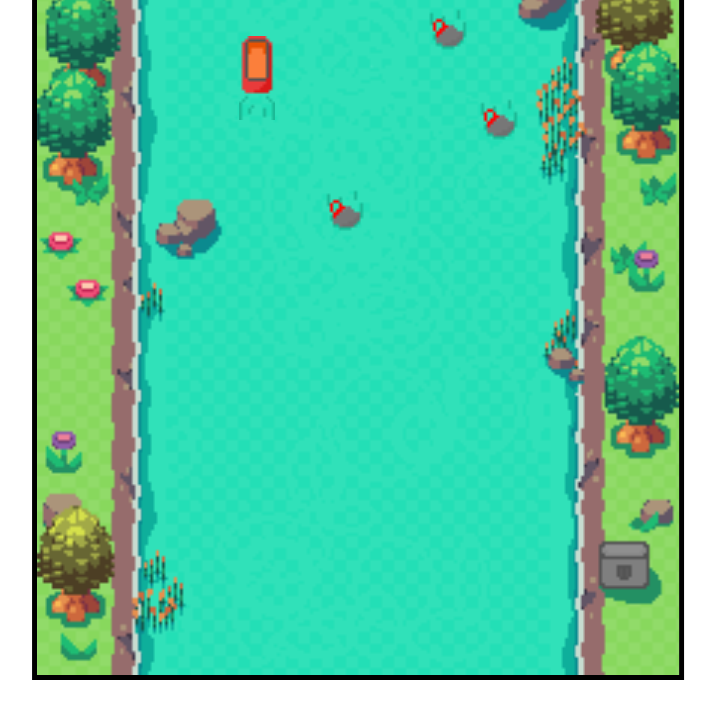
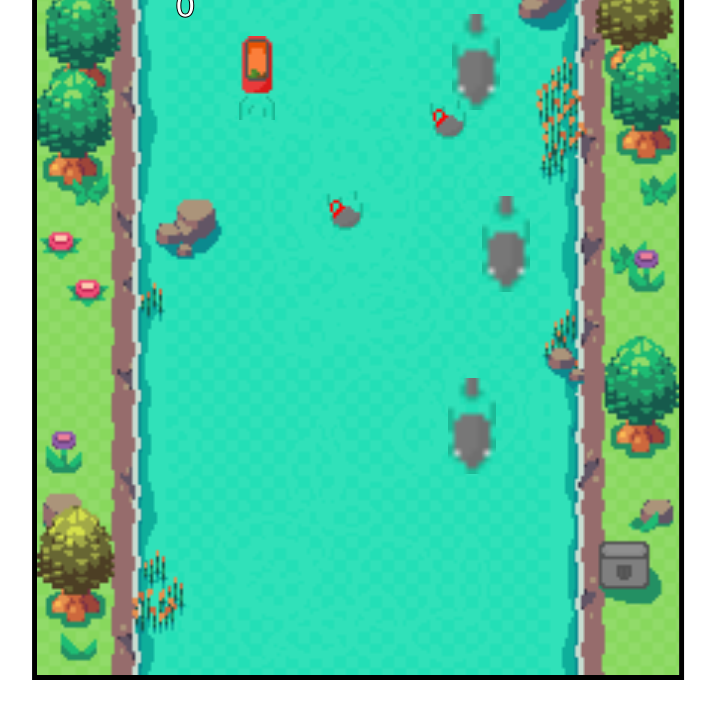
Before and after one commit to AidanLatno/Module-2-Final-Aidan-Latno, a plain HTML site: page index.html in a window 1280 px wide. Shown: the part 92-800 px from the top of the page, without its empty margins (282-998 px from the left). Drawn offline with Linux system fonts and the light colour scheme.

Commit message:
Added death screen, lives and score display,started with fish, many other things I think

```diff
--- a/index.html
+++ b/index.html
@@ -11,6 +11,9 @@
 
         <canvas id="canvas1"></canvas>
         <img id="land" src="textures/land.png">
+        <h1 id="scoretext" class="scoredisplay">Score: </h1>
+        <h1 id="score" class="scoredisplay">0</h1>
+
         <div style="display:none;">
             <img id="playertexture1" src="textures/boat1.png" width="36" height="84">
             <img id="playertexture2" src="textures/boat2.png" width="36" height="84">
@@ -20,18 +23,16 @@
 
             <img id="trashtexture1" src="textures/trash1.png" width="32" height="32">
             <img id="trashtexture2" src="textures/trash2.png" width="32" height="32">
-            <img id="trashtexture3" src="textures/can.png" width="16" height="16">
 
             <img id="fishtexture1" src="textures/fish1.png" width="32" height="32">
             <img id="fishtexture2" src="textures/fish2.png" width="32" height="32">
 
-            <img id="scoretexture" src="textures/score.png" width="32" height="32">
-
-        </div>
+            <img id="fullhearttexture" src="textures/full_heart.png" width="32" height="32">
+            <img id="emptyhearttexture" src="textures/empty_heart.png" width="32" height="32">
 
 
-
-
+            <img id="losetexture" src="textures/YouLose.png" width="32" height="32">
+        </div>
 
         <script src="script.js"></script>
     </body>
--- a/script.js
+++ b/script.js
@@ -33,7 +33,6 @@ window.addEventListener('load', function(){
         Contains:
             Methods to detect for collision with other Actors
             Position, Height, Width, Speed
-            Tags list to create groups of Actors
             Deletion flag that tells the scene to delete the Actor from itself when set to true
     */
     class Actor{
@@ -47,7 +46,6 @@ window.addEventListener('load', function(){
             this.speedY = 0;
             this.maxSpeed = 2;
             this.markedForDeletion = false;
-            this.tags = [];
         }
         // Draws the sprite with the info of the actor, gets called every frame
         draw(context){
@@ -68,17 +66,6 @@ window.addEventListener('load', function(){
                 (this.x > (actor.x + actor.width))
             );
         }
-        // Adds tag to tag list for grouping
-        addTag(tag){
-            this.tags.push(tag);
-            return this;
-        }
-        // returns index of passed in tag within the tag list
-        // will return -1 if it does not exist with the list
-        hasTag(tag){
-            if(this.tags.indexOf(tag) > -1) return true;
-            return false;
-        }
     }
 
     /*
@@ -96,6 +83,8 @@ window.addEventListener('load', function(){
         update(scene){
             this.speedX = 0;
             this.speedY = 0;
+
+            if(lives <= 0) return; // Freezes game when you lose
 
             if(scene.keys.includes('w')) this.speedY += -this.maxSpeed;
             if(scene.keys.includes('a')) this.speedX += -this.maxSpeed;
@@ -141,14 +130,16 @@ window.addEventListener('load', function(){
 
     /*
         Trash class inherits from actor and is used for the trash object seen in game
-        Objects of this class will slowly fall down the scene, then delete themsekves once they get to the bottom and take 1 life away
+        Objects of this class will slowly fall down the scene, then delete themselves once they get to the bottom and take 1 life away
     */
     class Trash extends Actor{
         constructor(x,y,sprite){
             super(x,y,sprite);
         }
         update(scene){
-            this.y += 1;
+            if(lives <= 0) return; // Freezes game when you lose
+
+            this.y++;
             if(this.y > 700){
                 this.markedForDeletion = true;
                 lives--;
@@ -157,7 +148,27 @@ window.addEventListener('load', function(){
     }
 
     /*
-        Class containing all Actor in the world during runtime, aswell as trigging their logic and draw calls
+        Fish class inherits from actor and is used for the fish object seen in game
+        Objects of this class will slowly fall down the scene, then delete themselves once they get to the bottom
+        When the player collides with a fish, it will knock all trash out of their boat back into the water
+    */
+    class Fish extends Actor{
+        constructor(x,y,sprite){
+            super(x,y,sprite);
+            this.width /= 2;
+        }
+        update(scene){
+            if(lives <= 0) return; // Freezes game when you lose
+
+            this.y += 2;
+            if(this.y > 700){
+                this.markedForDeletion = true;
+            }
+        }
+    }
+
+    /*
+        Class containing all Actor in the world during runtime, as well as trigging their logic and draw calls
         Also contains input que and methods to remove/add Actors into the scene
     */
     class Scene {
@@ -186,26 +197,44 @@ window.addEventListener('load', function(){
             this.actors.push(actor);
         }
         // Takes info from an actor and makes a new one based on that
-        addNewActor(actor,tag){
-            this.actors.push(new Actor(actor.x, actor.y, actor.sprite).addTag(tag));
+        addNewActor(actor){
+            this.actors.push(new Actor(actor.x, actor.y, actor.sprite));
         }
         addNewTrash(actor){
-            this.actors.push(new Trash(actor.x, actor.y, actor.sprite).addTag("Trash"));
+            this.actors.push(new Trash(actor.x, actor.y, actor.sprite));
+        }
+        addNewFish(actor){
+            this.actors.push(new Fish(actor.x, actor.y, actor.sprite));
         }
     }
 
     // Declaration and initialization of constant game objects
-    const level1 = new Scene(canvas.width,canvas.height);
-    const player = new Player(100,100,document.getElementById("playertexture1"));
-    const bin = new Actor(400,600,null);
-    const trash = new Trash(200,20,document.getElementById("trashtexture1"));
+    let level1 = new Scene(canvas.width,canvas.height);
+    let player = new Player(100,100,document.getElementById("playertexture1"));
+    let bin = new Actor(400,600,null);
+    let trash = new Trash(200,20,document.getElementById("trashtexture1"));
+    let fish = new Fish(200,20,this.document.getElementById("fishtexture1"));
+    let heart1 = new Actor((canvas.width/2)-60,20,document.getElementById("fullhearttexture"));
+    let heart2 = new Actor((canvas.width/2)-20,20,document.getElementById("fullhearttexture"));
+    let heart3 = new Actor((canvas.width/2)+20,20,document.getElementById("fullhearttexture"));
+    let loseMessage = new Actor((canvas.width/2)-150,canvas.height/2-150,document.getElementById("losetexture"));
+    loseMessage.height = 300;
+    loseMessage.width = 300;
+    heart1.height = 40;
+    heart1.width = 40;
+    heart2.height = 40;
+    heart2.width = 40;
+    heart3.height = 40;
+    heart3.width = 40;
 
     level1.addActor(player);
     level1.addActor(bin);
+    level1.addActor(heart1);
+    level1.addActor(heart2);
+    level1.addActor(heart3);
 
     // Spawn trash periodically
-    var intervalId = setInterval(function() {
-        console.log("Called");
+    var trashSpawnID = setInterval(function() {
         trash.x = Math.floor(Math.random() * 370);
 
         if(Math.floor(Math.random() * 2) === 1) trash.sprite = document.getElementById("trashtexture1");
@@ -214,10 +243,21 @@ window.addEventListener('load', function(){
         level1.addNewTrash(trash);
     }, 1500);
 
+    // Spawn fish periodically
+    var trashSpawnID = setInterval(function() {
+        fish.x = Math.floor(Math.random() * 370);
+
+        if(Math.floor(Math.random() * 2) === 1) fish.sprite = document.getElementById("fishtexture1");
+        else fish.sprite = document.getElementById("fishtexture2");
+
+        level1.addNewFish(fish);
+    }, 1500);
+
     // Empty Trash when near bin periodically
-    var intervalId = setInterval(function() {
+    var trashDepositID = setInterval(function() {
         // Player and bin collision
         if(player.isColliding(bin) && player.inventory > 0){
+            player.score += 10;
             player.inventory--;
             player.updateSprite();
         }
@@ -225,14 +265,14 @@ window.addEventListener('load', function(){
 
     // main game loop
     function game(){
-        // Graphics
+        // Canvas Graphics
         ctx.clearRect(0,0,canvas.width,canvas.height);
         level1.update();
         level1.draw(ctx);
 
         // Detect Player collision with trash
         level1.actors.forEach(actor =>{
-            if(actor.hasTag("Trash")){
+            if(actor instanceof Trash){
                 if(actor.isColliding(player) && player.inventory < 10){
                     actor.markedForDeletion = true;
                     player.inventory++;
@@ -241,7 +281,24 @@ window.addEventListener('load', function(){
             }
         });
 
+        // Update sprites for hearts to display number of lives
+        switch(lives){
+            case 0:
+                heart3.sprite = document.getElementById("emptyhearttexture");
+            case 1:
+                heart2.sprite = document.getElementById("emptyhearttexture");
+            case 2:
+                heart1.sprite = document.getElementById("emptyhearttexture");
+        }
 
+        // Echo score to html tags
+        document.getElementById('score').innerHTML = player.score;
+
+        if(lives <= 0 && !level1.actors.includes(loseMessage)){
+            level1.addActor(loseMessage);
+            clearInterval(trashSpawnID);
+            clearInterval(trashDepositID);
+        }
 
 
         requestAnimationFrame(game);
--- a/style.css
+++ b/style.css
@@ -30,3 +30,20 @@
     max-height: 100%;
 
 }
+
+.scoredisplay{
+    -webkit-text-stroke-width: 1px;
+    -webkit-text-stroke-color: black;
+    color:white;
+    position: absolute;
+    font-family: 'Gill Sans', 'Gill Sans MT', Calibri, 'Trebuchet MS', sans-serif;
+    top: 7%;
+    left: 36.5%;
+    transform: translate(-50%, -50%);
+    max-width: 100%;
+    max-height: 100%;
+}
+
+#score{
+    top:12%;
+}
```
Also changed, not shown: textures/YouLose.png (added).
